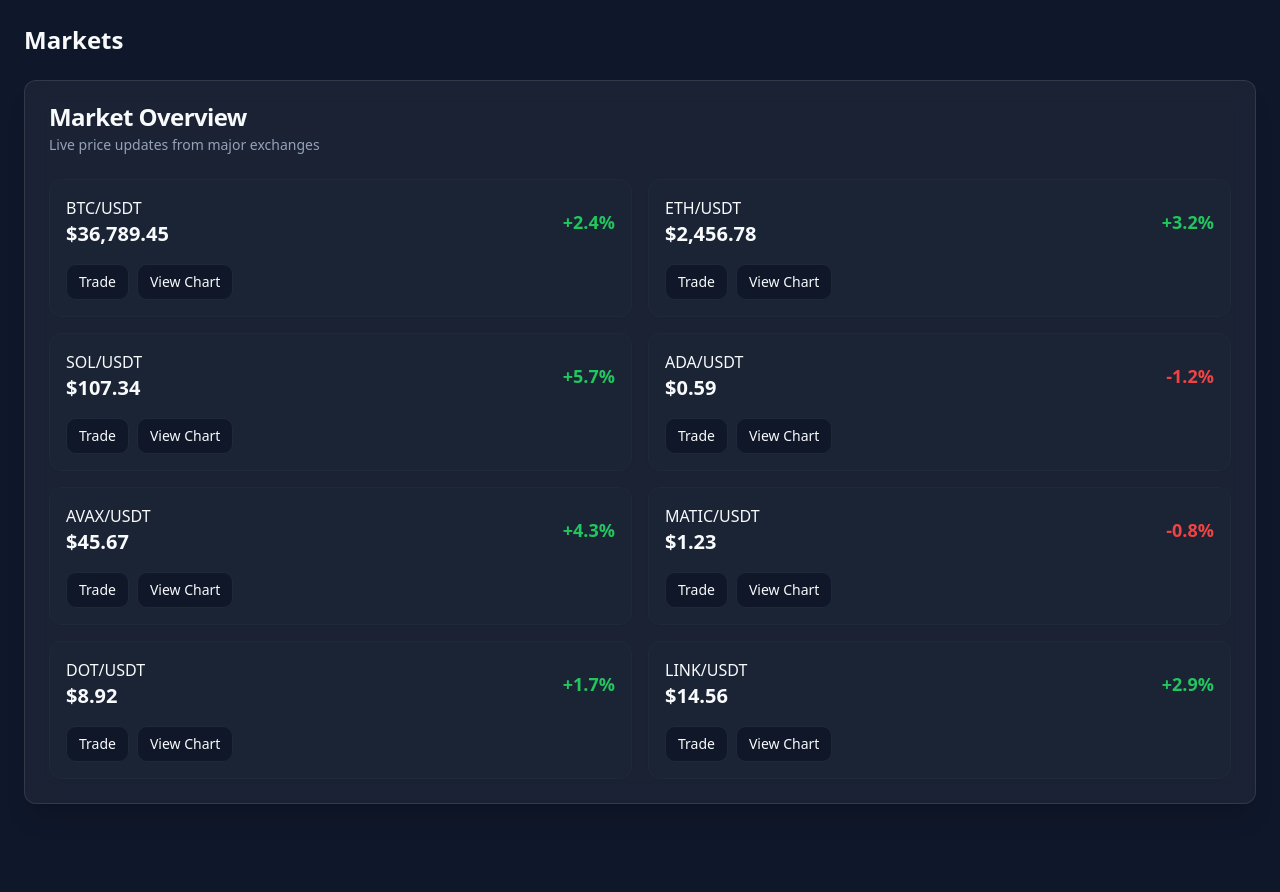
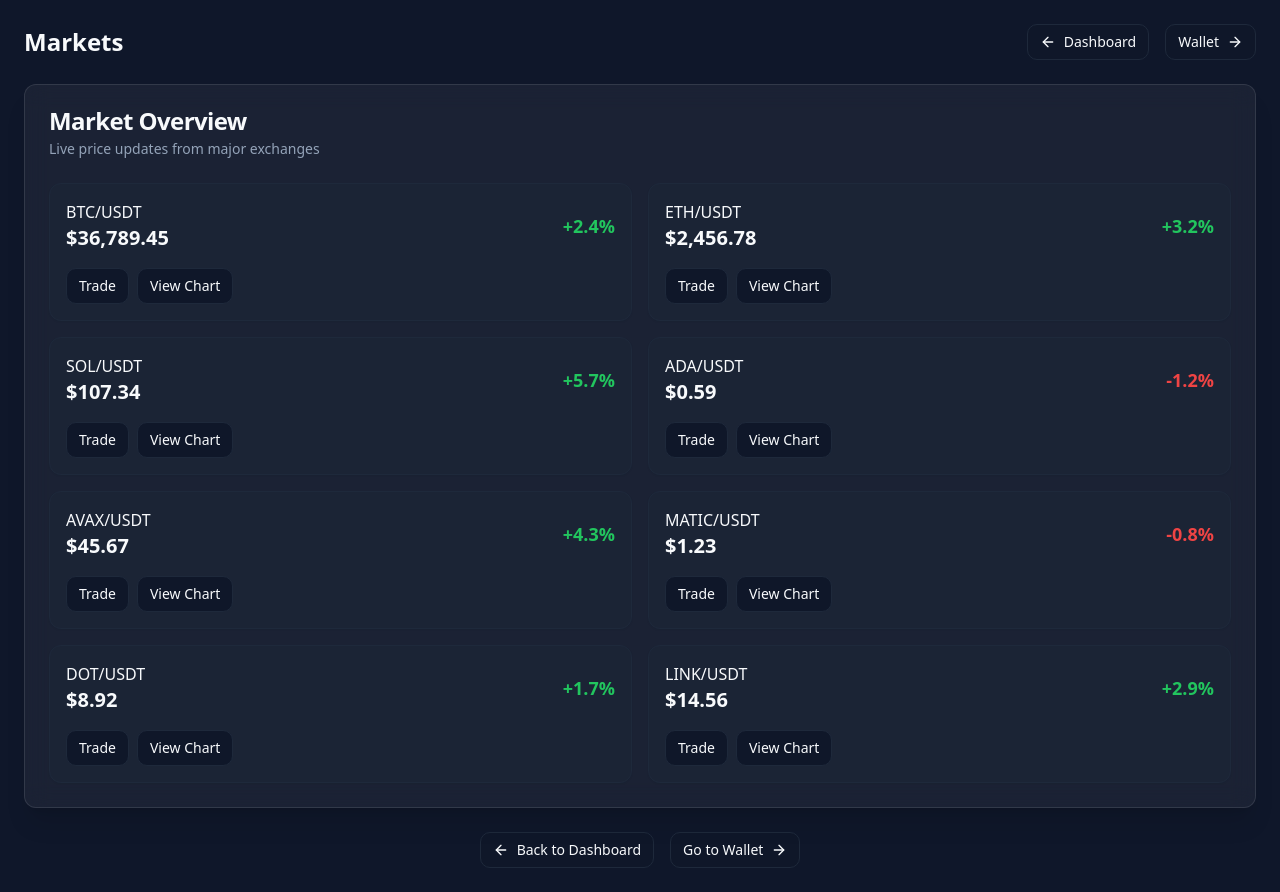
Before and after one commit to tmanas06/web3-trade-ai, a React (Vite) app: page /markets in a window 1280 px wide. Before the commit the page ends 828 px from the top, so only its background shows below. Built offline with nearby package versions, Linux system fonts and the light colour scheme.

Commit message:
Fix: Add navigation buttons to sidebar
Adds navigation buttons to the sidebar for page navigation.

```diff
--- a/src/pages/Markets.tsx
+++ b/src/pages/Markets.tsx
@@ -2,6 +2,8 @@
 import React from 'react';
 import { Card, CardContent, CardDescription, CardHeader, CardTitle } from "@/components/ui/card";
 import { Button } from "@/components/ui/button";
+import { Link } from "react-router-dom";
+import { ArrowLeft, ArrowRight } from "lucide-react";
 
 const Markets = () => {
   const markets = [
@@ -17,7 +19,33 @@ const Markets = () => {
 
   return (
     <div className="p-6 space-y-6">
-      <h1 className="text-2xl font-bold mb-6">Markets</h1>
+      <div className="flex justify-between items-center mb-6">
+        <h1 className="text-2xl font-bold">Markets</h1>
+        <div className="flex space-x-4">
+          <Button
+            variant="outline"
+            size="sm"
+            className="flex items-center gap-2"
+            asChild
+          >
+            <Link to="/">
+              <ArrowLeft className="h-4 w-4" />
+              Dashboard
+            </Link>
+          </Button>
+          <Button
+            variant="outline"
+            size="sm"
+            className="flex items-center gap-2"
+            asChild
+          >
+            <Link to="/wallet">
+              Wallet
+              <ArrowRight className="h-4 w-4" />
+            </Link>
+          </Button>
+        </div>
+      </div>
 
       <Card className="glass-effect">
         <CardHeader>
@@ -48,6 +76,33 @@ const Markets = () => {
           </div>
         </CardContent>
       </Card>
+
+      <div className="flex justify-center mt-6">
+        <div className="flex space-x-4">
+          <Button
+            variant="outline"
+            size="sm"
+            className="flex items-center gap-2"
+            asChild
+          >
+            <Link to="/">
+              <ArrowLeft className="h-4 w-4" />
+              Back to Dashboard
+            </Link>
+          </Button>
+          <Button
+            variant="outline"
+            size="sm"
+            className="flex items-center gap-2"
+            asChild
+          >
+            <Link to="/wallet">
+              Go to Wallet
+              <ArrowRight className="h-4 w-4" />
+            </Link>
+          </Button>
+        </div>
+      </div>
     </div>
   );
 };
```
